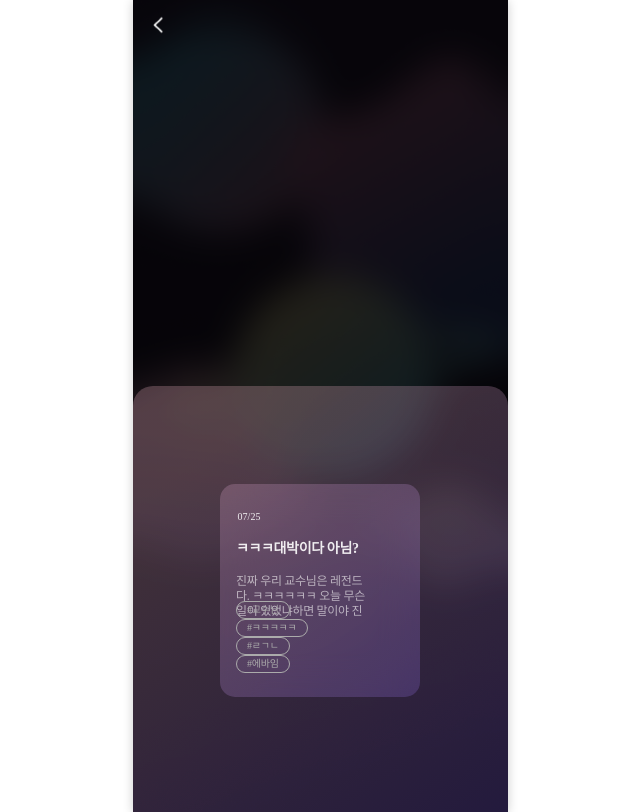
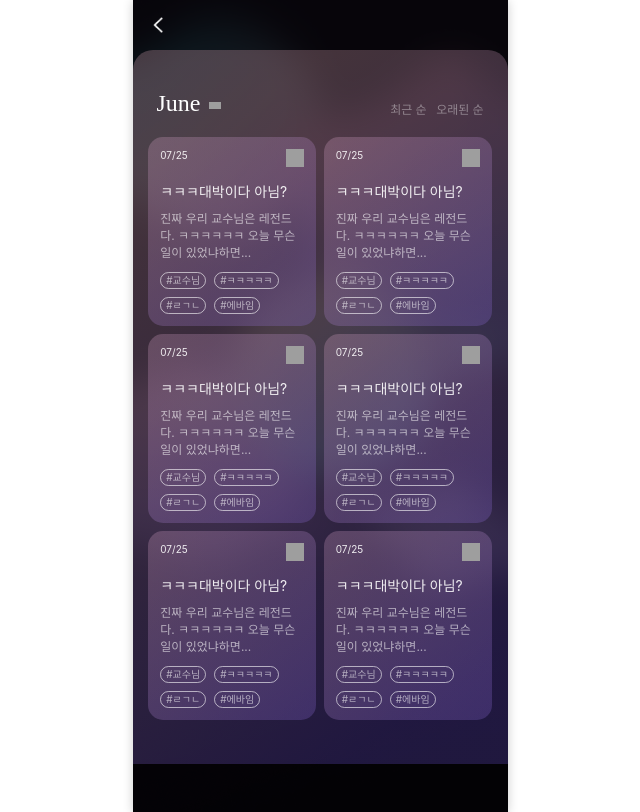
Before and after one commit to KMU-WINK/OMO, a React (Create React App) app in the folder front/: page /menu in a window 1280 px wide. Shown: the whole page, without its empty margins (320-960 px from the left). Built offline with nearby package versions, Linux system fonts and the light colour scheme; grey boxes are pictures that could not be loaded.

Commit message:
메뉴 페이지 수정 중

```diff
--- a/front/src/components/common/hashtag.js
+++ b/front/src/components/common/hashtag.js
@@ -2,60 +2,23 @@ import React from 'react';
 import { useHistory } from "react-router-dom";
 import styled from 'styled-components';
 
+const hashtagCSS = {
+    fontSize: '10px',
+    color: 'rgba(255,255,255,0.6)',
+    border:'1px solid rgba(255,255,255,0.6)',
+    borderRadius:'10px',
+    margin:'4px',
+    lineHeight: '1.5',
+    padding:'0 5px',
+}
 const HashTag = (props) => {
     const history = useHistory();
 
     return(
-        <BackGround>
-            <Wrap>#{props.hashtag}</Wrap>
-        </BackGround>
+        <div>
+            <div style={hashtagCSS}>#{props.hashtag}</div>
+        </div>
     )
 }
 
 export default HashTag;
-
-const BackGround = styled.div`
-  display: flex;
-  flex-direction: row;
-  justify-content: center;
-  align-items: center;
-  padding: 2px;
-
-  position: static;
-  height: 18px;
-  left: 0px;
-  top: 0px;
-
-  border: 1px solid #ABABAB;
-  box-sizing: border-box;
-  border-radius: 10px;
-
-  flex: none;
-  order: 0;
-  flex-grow: 0;
-  margin-right: 4px;
-`;
-
-const Wrap = styled.div`
-  position: static;
-  height: 13px;
-  left: calc(50% - 36px/2);
-  top: calc(50% - 14px/2);
-
-  font-family: Spoqa Han Sans Neo;
-  font-style: normal;
-  font-weight: normal;
-  font-size: 10px;
-  line-height: 13px;
-
-  display: flex;
-  align-items: center;
-  letter-spacing: -0.025em;
-
-  color: #ABABAB;
-
-  flex: none;
-  order: 0;
-  flex-grow: 0;
-  margin: 0px 8px;
-`;
--- a/front/src/components/menu/box.js
+++ b/front/src/components/menu/box.js
@@ -3,141 +3,59 @@ import { useHistory } from "react-router-dom";
 import styled from 'styled-components';
 
 import HashTag from "../common/hashtag"
+import fixButton from "../../images/menu/menu_fixButton.png"
+
+const OneBox = {
+    width: '168px',
+    background: 'linear-gradient(140.3deg, rgba(251, 189, 206, 0.25) -22.37%, rgba(118, 89, 235, 0.25) 131.99%)',
+    borderRadius: '15px',
+    margin:'4px 0',
+}
+const dateCSS = {
+    color: 'rgba(255,255,255,0.9)',
+    fontSize:'10px',
+}
+const fixButtonImg = {
+    width: '18px',
+    height: '18px',
+}
+const titleCSS = {
+    color: 'rgba(255,255,255,0.9)',
+    fontSize: '14px',
+}
+const contentCSS = {
+    fontSize: '12px',
+    color: 'rgba(255,255,255,0.6)',
+    margin: '8px 0',
+}
+const hashtagSET = {
+    display:'flex',
+    flexWrap: 'wrap',
+    padding:'0 8px 8px 8px'
+}
+
 
 const Box = (props) => {
     const history = useHistory();
 
     return(
-        <BackGround>
-            <Wrap>
-                <Date>{props.date}</Date>
-                <Title>{props.title}</Title>
-                <Body>{props.content}</Body>
-                <Tag>
-                    <HashTag hashtag={"교수님"}/>
-                    <HashTag hashtag={"ㅋㅋㅋㅋㅋ"}/>
-                    <HashTag hashtag={"ㄹㄱㄴ"}/>
-                    <HashTag hashtag={"에바임"}/>
-                </Tag>
-            </Wrap>
-        </BackGround>
+        <div style={OneBox}>
+            <div style={{padding:'12px 12px 0 12px'}}>
+                <div style={{display:'flex', justifyContent: 'space-between', marginBottom:'14px'}}>
+                    <div style={dateCSS}>{props.date}</div>
+                    <img style={fixButtonImg} src={fixButton}/>
+                </div>
+                <div style={titleCSS}>{props.title}</div>
+                <div style={contentCSS}>{props.content}</div>
+            </div>
+            <div style={hashtagSET}>
+                <HashTag hashtag={"교수님"}/>
+                <HashTag hashtag={"ㅋㅋㅋㅋㅋ"}/>
+                <HashTag hashtag={"ㄹㄱㄴ"}/>
+                <HashTag hashtag={"에바임"}/>
+            </div>
+        </div>
     )
 }
 
 export default Box;
-
-const BackGround = styled.div`
-  position: relative;
-`;
-
-const Wrap = styled.div`
-  display: flex;
-  flex-direction: column;
-  justify-content: center;
-  align-items: flex-start;
-  padding: 16px;
-
-  position: static;
-  width: 168px;
-  height: 181px;
-  left: 0px;
-  top: 0px;
-
-  background: linear-gradient(140.3deg, rgba(251, 189, 206, 0.25) -22.37%, rgba(118, 89, 235, 0.25) 131.99%);
-
-  backdrop-filter: blur(20px);
-
-  border-radius: 15px;
-
-  flex: none;
-  order: 0;
-  flex-grow: 0;
-  margin: 10px 0px;
-`;
-
-const Date = styled.div`
-  position: static;
-  width: 26px;
-  height: 15px;
-  left: 16px;
-  top: 48px;
-
-  font-family: AvertaStd-Regular;
-  font-size: 10px;
-  line-height: 150%;
-
-  text-align: center;
-
-  color: rgba(255, 255, 255, 0.9);
-
-  flex: none;
-  order: 1;
-  flex-grow: 0;
-  margin: 8px 0px;
-`;
-
-const Title = styled.div`
-  position: static;
-  width: 135px;
-  height: 18px;
-  left: calc(50% - 126px/2 - 5px);
-  top: calc(50% - 18px/2 - 33.5px);
-  overflow: hidden;
-
-  font-family: Spoqa Han Sans Neo;
-  font-style: normal;
-  font-weight: bold;
-  font-size: 14px;
-  line-height: 18px;
-
-  letter-spacing: -0.025em;
-
-  color: rgba(255, 255, 255, 0.9);
-
-  flex: none;
-  order: 1;
-  flex-grow: 0;
-  margin: 8px 0px;
-`;
-
-const Body = styled.div`
-  position: static;
-  width: 136px;
-  height: 45px;
-  left: calc(50% - 136px/2);
-  top: calc(50% - 45px/2 + 6px);
-  overflow: hidden;
-
-  font-family: Spoqa Han Sans Neo;
-  font-style: normal;
-  font-weight: normal;
-  font-size: 12px;
-  line-height: 15px;
-  letter-spacing: -0.025em;
-
-  color: rgba(255, 255, 255, 0.6);
-
-  flex: none;
-  order: 2;
-  flex-grow: 0;
-  margin: 8px 0px;
-`;
-
-const Tag = styled.div`
-  display: flex;
-  flex-direction: column;
-  justify-content: flex-end;
-  align-items: flex-start;
-  padding: 0px;
-
-  position: static;
-  width: 121px;
-  height: 38px;
-  left: 16px;
-  top: 127px;
-
-  flex: none;
-  order: 4;
-  flex-grow: 0;
-  margin: 8px 0px;
-`;
--- a/front/src/components/menu/content.js
+++ /dev/null
@@ -1,61 +0,0 @@
-import React from 'react';
-import { useHistory } from "react-router-dom";
-import styled from 'styled-components';
-
-import Box from "./box"
-import HashTag from "../common/hashtag"
-import planet1 from "../../images/main/main_planet1.png";
-
-const Content = (props) => {
-    const history = useHistory();
-
-    return(
-        <BackGround>
-            <Wrap>
-                <WrapBox>
-                    <Box
-                        date={"07/25"}
-                        title={"ㅋㅋㅋ대박이다 아님?"}
-                        content={"진짜 우리 교수님은 레전드다. ㅋㅋㅋㅋㅋㅋ 오늘 무슨일이 있" +
-                        "었냐하면 말이야 진짜 우리 교수님은 레전드다. ㅋㅋㅋㅋㅋㅋ " +
-                        "오늘 무슨일이 있었냐하면 말이야 진짜 우리 교수님은 레전드" +
-                        "다. ㅋㅋㅋㅋㅋㅋ 오늘 무슨일이 있었냐하면 말이야 "}
-                    />
-                </WrapBox>
-            </Wrap>
-        </BackGround>
-    )
-}
-
-export default Content;
-
-const BackGround = styled.div`
-  position: relative;
-  width: 375px;
-  height: 762px;
-`;
-
-const Wrap = styled.div`
-  position: absolute;
-  width: 375px;
-  height: 597px;
-  left: 0px;
-  top: 336px;
-
-  background: linear-gradient(145.71deg, rgba(251, 189, 206, 0.25) 13.89%, rgba(118, 89, 235, 0.25) 87.84%);
-  border-radius: 20px 20px 0px 0px;
-`;
-
-const WrapBox = styled.div`
-  display: flex;
-  flex-direction: row;
-  justify-content: center;
-  align-items: flex-start;
-  padding: 0px;
-
-  position: absolute;
-  width: 375px;
-  height: 787px;
-  left: 0px;
-  top: 88px;
-`;
--- a/front/src/pages/Menu.js
+++ b/front/src/pages/Menu.js
@@ -1,37 +1,207 @@
-import React, { Component } from 'react';
-import styled from "styled-components";
+import React, { Component , useState } from 'react';
+import styled from 'styled-components';
 
 import Header from "../components/common/header";
-import Content from "../components/menu/content";
+import Box from "../components/menu/box"
 
 import planet1 from "../images/main/main_planet1.png";
 import background from "../images/menu/background.png";
+import checkMonth from "../images/menu/menu_checkMonth.png";
+
+const backgroundCSS = {
+    width: '100%',
+    height: '100%',
+    overflow: 'auto',
+    background: "url("+background+") no-repeat",
+}
+const mainContents = {
+    position: 'relative',
+    width: '375px',
+    height: '762px',
+}
+const subContents = {
+    background: 'linear-gradient(145.71deg, ' +
+        'rgba(251, 189, 206, 0.25) 13.89%, ' +
+        'rgba(118, 89, 235, 0.25) 87.84%)',
+    borderRadius: '20px 20px 0px 0px',
+    padding:'40px 12px',
+}
+const checkPeriod ={
+    display: 'flex',
+    justifyContent:'space-between',
+    alignItems: 'center',
+    padding:'0 12px',
+    marginBottom:'16px',
+}
+const monthCSS = {
+    fontSize: '24px',
+    color: 'white',
+    fontFamily: 'AvertaStd-Semibold',
+    marginRight:'8px',
+}
+const SortingPeriod = {
+    display:'flex',
+    marginTop: '10px',
+}
+const Period = {
+    margin: 0,
+    color: 'rgba(255,255,255,0.4)',
+    fontSize: '12px',
+    fontWeight: '500',
+}
+const boxes = {
+    display:'flex',
+    justifyContent: 'space-around',
+    flexWrap : 'wrap',
+    overflow: 'scroll',
+    "&::-webkit-scrollbar": {
+        display : 'none',
+    },
+}
+const checkMonthImg = {
+    width: '12px',
+    height:'7px',
+    marginTop: '4px',
+}
+const monthButton = {
+    display: 'flex',
+    alignItems: 'center',
+    zIndex: 1,
+}
+const allMonth ={
+    color: 'white',
+    display:'flex',
+    flexDirection:'column',
+    width:'260px',
+}
+const subMonth = {
+    display:'flex',
+    justifyContent:'space-around',
+}
 
 const Menu = (props) => {
+    const [showModal, setShowModal] = useState(false);
+    const checkModal = () => {
+        setShowModal(!showModal);
+    }
 
     return (
-        <BackGround>
+        <div style={backgroundCSS}>
             <Header state={"Back"} title={props.name}/>
-            <Wrap>
-                {/*<Planet>*/}
-                {/*    <img src={props.planet}*/}
-                {/*</Planet>*/}
+            <div style={mainContents}>
+                <div style={subContents}>
+                    {showModal === true ?
+                        <Background>
+                            <ModalContainer>
+                                <div style={allMonth}>
+                                    <div style={subMonth}>
+                                        <p>JAN</p>
+                                        <p>FEB</p>
+                                        <p>MAR</p>
+                                        <p>APR</p>
+                                    </div>
+                                    <div style={subMonth}>
+                                        <p>MAY</p>
+                                        <p>JUN</p>
+                                        <p>JUL</p>
+                                        <p>AUG</p>
+                                        </div>
+                                    <div style={subMonth}>
+                                        <p>SEP</p>
+                                        <p>OCT</p>
+                                        <p>NOV</p>
+                                        <p>DEC</p>
+                                    </div>
+                                </div>
+                            </ModalContainer>
+                        </Background>
+                        : null
+                    }
+                    <div style={checkPeriod}>
+                        <div style={monthButton} onClick={checkModal}>
+                            <div style={monthCSS}>June</div>
+                            <img src={checkMonth} style={checkMonthImg} />
+                        </div>
+                        <div style={SortingPeriod}>
+                            <p style={Period}>최근 순 &nbsp;&nbsp;</p>
+                            <p style={Period}>오래된 순</p>
+                        </div>
+                    </div>
+                    <div style={boxes}>
+                        <Box
+                            date={"07/25"}
+                            title={"ㅋㅋㅋ대박이다 아님?"}
+                            content={"진짜 우리 교수님은 레전드다. ㅋㅋㅋㅋㅋㅋ 오늘 무슨일이 있" +
+                            "었냐하면..."}
+                        />
+                        <Box
+                            date={"07/25"}
+                            title={"ㅋㅋㅋ대박이다 아님?"}
+                            content={"진짜 우리 교수님은 레전드다. ㅋㅋㅋㅋㅋㅋ 오늘 무슨일이 있" +
+                            "었냐하면..."}
+                        />
+                        <Box
+                            date={"07/25"}
+                            title={"ㅋㅋㅋ대박이다 아님?"}
+                            content={"진짜 우리 교수님은 레전드다. ㅋㅋㅋㅋㅋㅋ 오늘 무슨일이 있" +
+                            "었냐하면..."}
+                        />
+                        <Box
+                            date={"07/25"}
+                            title={"ㅋㅋㅋ대박이다 아님?"}
+                            content={"진짜 우리 교수님은 레전드다. ㅋㅋㅋㅋㅋㅋ 오늘 무슨일이 있" +
+                            "었냐하면..."}
+                        />
+                        <Box
+                            date={"07/25"}
+                            title={"ㅋㅋㅋ대박이다 아님?"}
+                            content={"진짜 우리 교수님은 레전드다. ㅋㅋㅋㅋㅋㅋ 오늘 무슨일이 있" +
+                            "었냐하면..."}
+                        />
+                        <Box
+                            date={"07/25"}
+                            title={"ㅋㅋㅋ대박이다 아님?"}
+                            content={"진짜 우리 교수님은 레전드다. ㅋㅋㅋㅋㅋㅋ 오늘 무슨일이 있" +
+                            "었냐하면..."}
+                        />
 
-                <Content />
-            </Wrap>
-        </BackGround>
+                    </div>
+                </div>
+
+            </div>
+        </div>
     )
 }
 
 export default Menu;
 
-const BackGround = styled.div`
-  width: 100%;
-  height: 100%;
-  overflow: auto;
-
-  background: url(${background}) no-repeat;
+const Background = styled.div`
+    position: fixed;
+    top: 0;
+    left: 0;
+    bottom: 0;
+    right: 0;
+    background-color: rgba(0,0,0,0.50);
+    z-index: 1;
 `;
 
-const Wrap = styled.div`
+const ModalContainer = styled.div`
+    position: fixed;
+    left: 50%;
+    top: 50%;
+    transform: translate(-50%, -50%);
+    width: 280px;
+    height: 280px;
+    padding: 16px;
+    background: rgba(124, 124, 124, 0.3);
+    border-radius: 20px;
+    backdrop-filter: blur(4px);
+    display: flex;
+    flex-direction: column;
+    align-items: center;
+    justify-content: center;
+    @media only screen and (max-width: 300px) {
+        width: 220px;
+        height: 220px;
+    }
 `;
```
